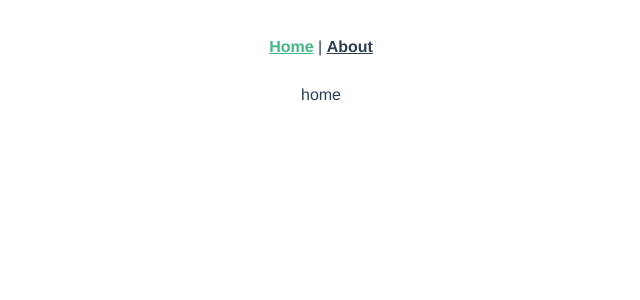
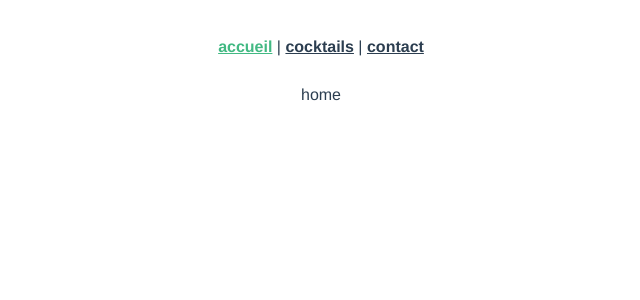
Before and after one commit to lapinRagnar/vue3-coktail, a Vue app: page / in a window 1280 px wide. Shown: the top 300 px of the page, without its empty margins (319-959 px from the left). Built offline with nearby package versions, Linux system fonts and the light colour scheme.

Commit message:
router-link

```diff
--- a/src/App.vue
+++ b/src/App.vue
@@ -1,7 +1,8 @@
 <template>
   <nav>
-    <router-link to="/">Home</router-link> |
-    <router-link to="/about">About</router-link>
+    <router-link to="/">accueil</router-link> |
+    <router-link to="/cocktails">cocktails</router-link> |
+    <router-link to="/contact">contact</router-link>
   </nav>
   <router-view/>
 </template>
--- a/src/router/index.js
+++ b/src/router/index.js
@@ -12,7 +12,7 @@ const routes = [
     component: Home
   },
   {
-    path: '/coktail',
+    path: '/cocktails',
     name: 'Cocktails',
     component: Coktail
   },
```
